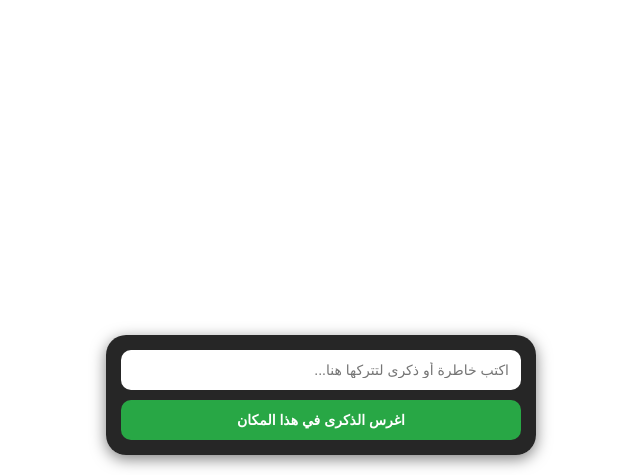
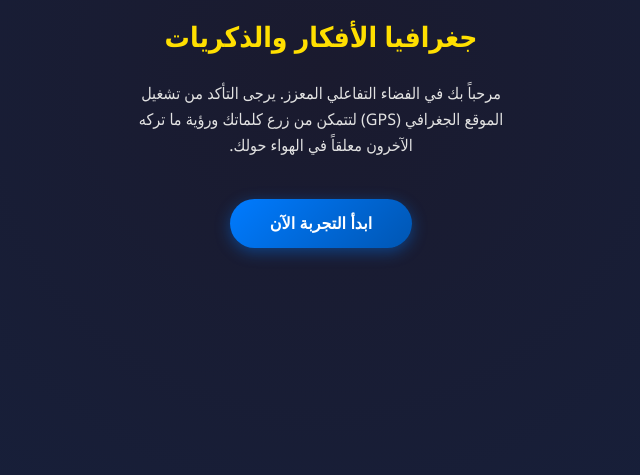
Before and after one commit to yousifkamal09-sudo/you, a plain HTML site: page index.html in a window 1280 px wide. Shown: the part 325-800 px from the top of the page, without its empty margins (319-959 px from the left). Drawn offline with Linux system fonts and the light colour scheme.

Commit message:
Revise title and enhance UI and memory features
Updated title and improved styling for UI elements. Enhanced functionality for memory input and display.

```diff
--- a/index.html
+++ b/index.html
@@ -3,124 +3,212 @@
 <head>
     <meta charset="UTF-8">
     <meta name="viewport" content="width=device-width, initial-scale=1.0, user-scalable=no, minimum-scale=1.0, maximum-scale=1.0">
-    <title>جغرافيا الذكريات التفاعلي</title>
+    <title>جغرافيا الأفكار والذكريات المفقودة</title>
 
-    <!-- استدعاء المكتبات الأساسية للواقع المعزز والموقع الجغرافي -->
     <script src="https://aframe.io/releases/1.3.0/aframe.min.js"></script>
     <script src="https://raw.githack.com/AR-js-org/AR.js/master/aframe/build/aframe-ar.js"></script>
 
     <style>
-        /* تصميم صندوق واجهة الكتابة أسفل الشاشة */
-        .write-panel {
+        /* الخطوط والتنسيق العام */
+        body, html {
+            margin: 0;
+            padding: 0;
+            width: 100%;
+            height: 100%;
+            overflow: hidden;
+            font-family: 'Segoe UI', Tahoma, Geneva, Verdana, sans-serif;
+            user-select: none;
+        }
+
+        /* 1. شاشة الترحيب والتهيئة */
+        #splashScreen {
             position: fixed;
-            bottom: 20px;
+            top: 0;
+            left: 0;
+            width: 100%;
+            height: 100%;
+            background: radial-gradient(circle, #1a1a2e, #16213e);
+            color: #fff;
+            z-index: 10000;
+            display: flex;
+            flex-direction: column;
+            justify-content: center;
+            align-items: center;
+            text-align: center;
+            padding: 20px;
+            box-sizing: border-box;
+            transition: opacity 0.8s ease;
+        }
+        #splashScreen h1 {
+            font-size: 28px;
+            color: #ffdf00;
+            margin-bottom: 10px;
+        }
+        #splashScreen p {
+            font-size: 16px;
+            max-width: 400px;
+            line-height: 1.6;
+            color: #e2e2e2;
+            direction: rtl;
+        }
+        #startButton {
+            background: linear-gradient(135deg, #007bff, #0056b3);
+            color: white;
+            border: none;
+            padding: 15px 40px;
+            font-size: 16px;
+            font-weight: bold;
+            border-radius: 30px;
+            cursor: pointer;
+            margin-top: 25px;
+            box-shadow: 0 4px 15px rgba(0,123,255,0.4);
+            transition: transform 0.2s;
+        }
+        #startButton:active {
+            transform: scale(0.95);
+        }
+
+        /* 2. لوحة التحكم السفلية لإسقاط الذكريات */
+        .control-panel {
+            position: fixed;
+            bottom: 25px;
             left: 50%;
             transform: translateX(-50%);
             z-index: 999;
-            background: rgba(0, 0, 0, 0.85);
-            padding: 15px;
-            border-radius: 20px;
-            width: 85%;
-            max-width: 400px;
-            box-shadow: 0 4px 15px rgba(0,0,0,0.5);
+            background: rgba(15, 12, 30, 0.85);
+            backdrop-filter: blur(10px);
+            border: 1px solid rgba(255, 255, 255, 0.1);
+            padding: 18px;
+            border-radius: 24px;
+            width: 88%;
+            max-width: 420px;
+            box-shadow: 0 10px 30px rgba(0,0,0,0.6);
             display: flex;
             flex-direction: column;
-            gap: 10px;
+            gap: 12px;
             direction: rtl;
-            font-family: sans-serif;
+            box-sizing: border-box;
         }
-        .write-panel input {
-            padding: 12px;
-            border-radius: 10px;
-            border: none;
+        .input-group {
+            display: flex;
+            flex-direction: column;
+            gap: 6px;
+        }
+        .control-panel input {
+            padding: 12px 15px;
+            border-radius: 12px;
+            border: 1px solid rgba(255, 255, 255, 0.2);
             outline: none;
             font-size: 14px;
-            background: #fff;
-            color: #000;
+            background: rgba(255, 255, 255, 0.9);
+            color: #111;
         }
-        .write-panel button {
-            background: #28a745;
+        .control-panel button {
+            background: linear-gradient(135deg, #28a745, #1e7e34);
             color: white;
             border: none;
-            padding: 12px;
-            border-radius: 10px;
+            padding: 14px;
+            border-radius: 12px;
             font-weight: bold;
             cursor: pointer;
-            font-size: 14px;
+            font-size: 15px;
+            box-shadow: 0 4px 10px rgba(40,167,69,0.3);
+            transition: all 0.2s;
         }
-        .write-panel button:active {
-            background: #218838;
+        .control-panel button:active {
+            transform: scale(0.98);
         }
     </style>
 </head>
-<body style="margin: 0; overflow: hidden;">
+<body>
 
-    <!-- واجهة إسقاط وغرس الذكريات وفوقها الكاميرا -->
-    <div class="write-panel">
-        <input type="text" id="memoryText" placeholder="اكتب خاطرة أو ذكرى لتتركها هنا...">
-        <button id="dropButton">اغرس الذكرى في هذا المكان</button>
+    <div id="splashScreen">
+        <div style="font-size: 60px; margin-bottom: 15px;">📍</div>
+        <h1>جغرافيا الأفكار والذكريات</h1>
+        <p>مرحباً بك في الفضاء التفاعلي المعزز. يرجى التأكد من تشغيل الموقع الجغرافي (GPS) لتتمكن من زرع كلماتك ورؤية ما تركه الآخرون معلقاً في الهواء حولك.</p>
+        <button id="startButton">ابدأ التجربة الآن</button>
     </div>
 
-    <!-- مشهد الواقع المعزز وإعداد الكاميرا الخلفية الشفافة -->
+    <div class="control-panel">
+        <div class="input-group">
+            <input type="text" id="authorName" placeholder="اسمك المستعار (اختياري)...">
+            <input type="text" id="memoryText" placeholder="اكتب فكرة أو خاطرة لتتركها في هذا الفضاء...">
+        </div>
+        <button id="dropButton">📍 اغرس الأثر في هذا المكان</button>
+    </div>
+
     <a-scene
         vr-mode-ui="enabled: false"
         embedded
         arjs="sourceType: webcam; videoTexture: true; debugUIEnabled: false;">
 
-        <!-- الكاميرا مع تفعيل تتبع حركة الهاتف والاتجاهات الجغرافية -->
         <a-camera gps-camera rotation-reader></a-camera>
 
-        <!-- حاوية ديناميكية لتوليد النصوص والفقاعات عند الضغط -->
         <a-entity id="memoriesContainer"></a-entity>
 
     </a-scene>
 
     <script>
+        // إخفاء شاشة الترحيب عند الضغط على زر البداية وتفعيل الكاميرا
+        document.getElementById('startButton').addEventListener('click', () => {
+            const splash = document.getElementById('splashScreen');
+            splash.style.opacity = '0';
+            setTimeout(() => splash.style.display = 'none', 800);
+        });
+
         const dropButton = document.getElementById('dropButton');
         const memoryInput = document.getElementById('memoryText');
+        const authorInput = document.getElementById('authorName');
         const container = document.getElementById('memoriesContainer');
 
         dropButton.addEventListener('click', () => {
             const textValue = memoryInput.value.trim();
+            const authorValue = authorInput.value.trim() || 'عابر سبيل';
+
             if (!textValue) {
-                alert('الرجاء كتابة نص أولاً!');
+                alert('الرجاء كتابة الفكرة أو الخاطرة أولاً!');
                 return;
             }
 
-            // طلب الإحداثيات الجغرافية الحالية من مستشعرات الهاتف
+            // سحب الإحداثيات الدقيقة من مستشعرات الهاتف
             navigator.geolocation.getCurrentPosition((position) => {
                 const currentLat = position.coords.latitude;
                 const currentLng = position.coords.longitude;
 
-                // 1. إنشاء عنصر النص ثلاثي الأبعاد وعرضه في الفضاء الافتراضي
+                // تنسيق النص النهائي المدمج (الخاطرة متبوعة باسم الكاتب)
+                const fullDisplayTrack = `"${textValue}" \n [ ${authorValue} ]`;
+
+                // 1. إنشاء الكيان النصي ثلاثي الأبعاد وعرضه في الفضاء
                 const newTextEntity = document.createElement('a-text');
-                newTextEntity.setAttribute('value', textValue);
+                newTextEntity.setAttribute('value', fullDisplayTrack);
                 newTextEntity.setAttribute('align', 'center');
-                newTextEntity.setAttribute('color', '#FFD700'); // لون ذهبي براق للخطوط والنصوص
-                newTextEntity.setAttribute('scale', '25 25 25'); // حجم مناسب ومقروء عن بعد
-                newTextEntity.setAttribute('look-at', '[gps-camera]'); // جعل النص يلتفت دائماً باتجاه عين المستخدم
+                newTextEntity.setAttribute('color', '#FFD700'); // لون ذهبي متوهج لسهولة القراءة
+                newTextEntity.setAttribute('scale', '30 30 30'); // حجم معزز ليكون ظاهراً بوضوح في الغرفة أو الشارع
+                newTextEntity.setAttribute('look-at', '[gps-camera]'); // جعل النص يواجه الهاتف تلقائياً عند الالتفات
 
-                // ربط النص بالإحداثيات التي يقف عليها المستخدم حالياً بدقة
+                // زرع العنصر البرمجي في الإحداثيات الحالية تماماً
                 newTextEntity.setAttribute('gps-entity-place', `latitude: ${currentLat}; longitude: ${currentLng};`);
 
-                // 2. إنشاء فقاعة دائرية شفافة خلف النص لإعطائه عمقاً جمالياً معلقاً
+                // 2. إنشاء مجسم كروي (الفقاعة) خلف النص لتعطيه عمقاً في الفضاء الافتراضي
                 const sphere = document.createElement('a-sphere');
-                sphere.setAttribute('radius', '0.8');
-                sphere.setAttribute('material', 'color: #007bff; opacity: 0.5; transparent: true;');
-                sphere.setAttribute('position', '0 0 -0.2');
+                sphere.setAttribute('radius', '1.2');
+                sphere.setAttribute('material', 'color: #0d6efd; opacity: 0.4; transparent: true; roughness: 0.2; wireframe: false;');
+                sphere.setAttribute('position', '0 0 -0.3');
 
-                // دمج الفقاعة مع النص وإضافتهم إلى المشهد الفعلي
+                // دمج المجسمات مع الحاوية الرئيسية
                 newTextEntity.appendChild(sphere);
                 container.appendChild(newTextEntity);
 
-                // إعادة تهيئة الحقل وتنبيه المستخدم بالنجاح
+                // مسح حقول الإدخال لتجهيزها لكتابة فكرة جديدة
                 memoryInput.value = '';
-                alert('تم غرس فكرتك بنجاح في مكانك الحالي! التفت حولك بزاوية 360 درجة لتشاهدها معلقة في الهواء.');
+                authorInput.value = '';
+
+                alert('🚀 مبروك! تم غرس ذكراك بنجاح في فضاء هذا الموقع. التفت حولك بزاوية 360 درجة لتبصرها معلقة في الهواء.');
 
             }, (error) => {
-                alert('عذراً، فشل التقاط الإشارة الجغرافية. تأكد من تشغيل الـ GPS (الموقع) في هاتفك وإعطاء المتصفح صلاحية الوصول.');
+                alert('⚠️ تعذر قراءة مستشعر الموقع الجغرافي. تأكد من تفعيل الـ GPS في هاتفك وإعطاء المتصفح كامل الصلاحيات.');
             }, {
-                enableHighAccuracy: true // إجبار الهاتف على تشغيل أعلى دقة GPS ممكنة
+                enableHighAccuracy: true // الحصول على دقة عالية لـ GPS
             });
         });
     </script>
```
